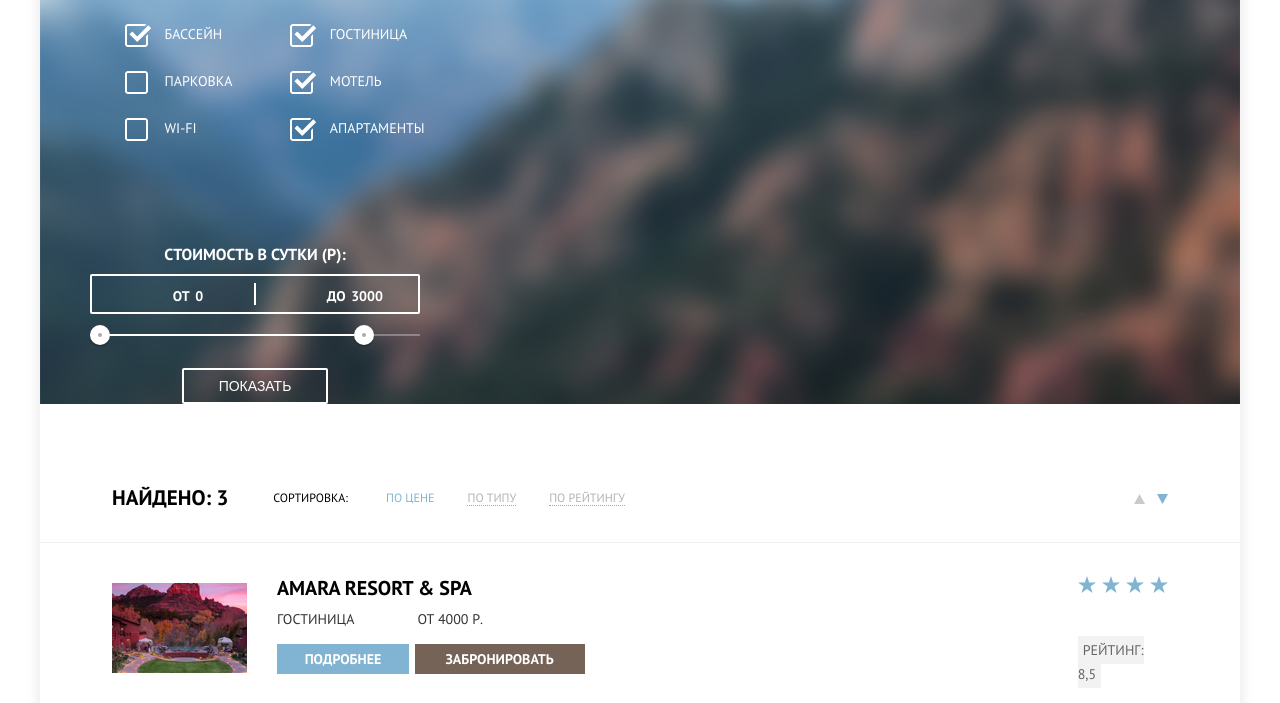
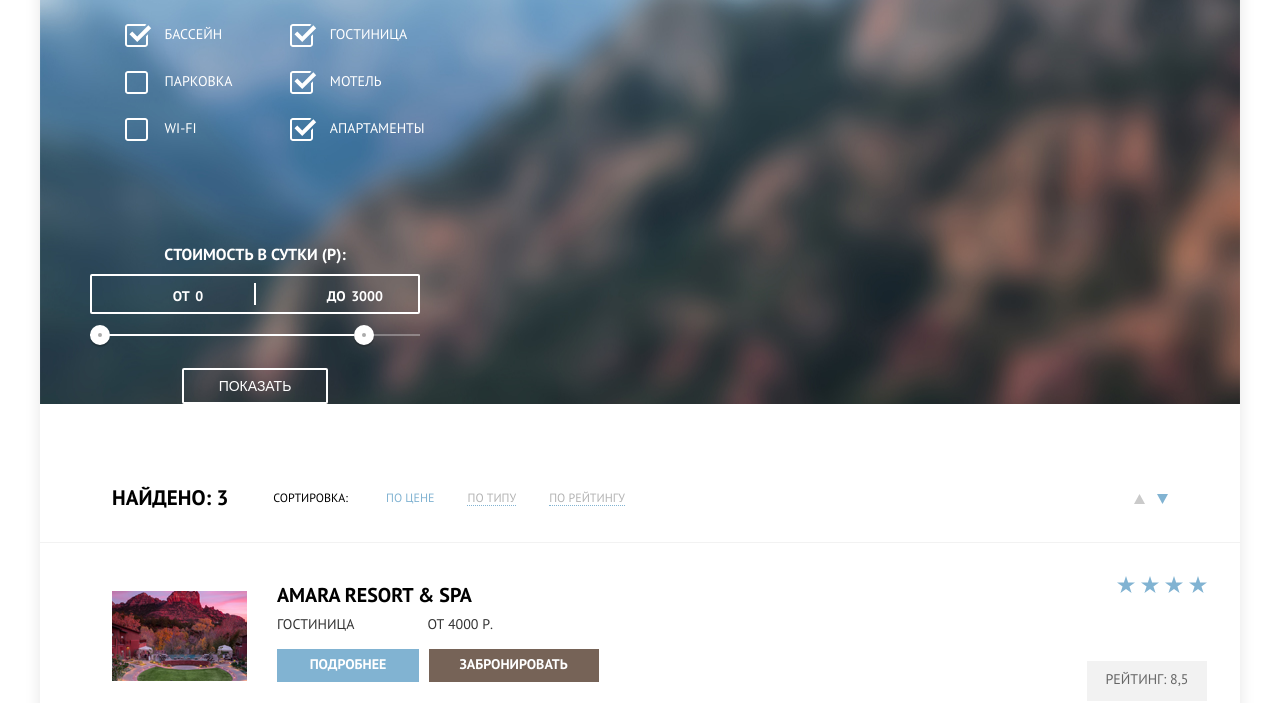
Before and after one commit to ProninaNika/626789-sedona, a plain HTML site: page catalog.html in a window 1280 px wide. Shown: the part 108-811 px from the top of the page. Drawn offline with Linux system fonts and the light colour scheme.

Commit message:
Выровнила каталог отелей

```diff
--- a/css/style.css
+++ b/css/style.css
@@ -1528,12 +1528,35 @@ li.filter-option {
 
 .hotel-tipe,
 .price {
+	display: inline-block;
+	width: 110px;
+	vertical-align: middle;
+
+
 	font-size: 14px;
 	line-height: 21px;
 	color: #333333;
 }
 
+.price {
+	display: inline-block;
+	margin-left: 10px;
+	width: 142px;
+	vertical-align: middle;
+
+}
+
+.buttons-item {
+	width: 350px;
+}
+
 .button-info {
+	display: inline-block;
+	height: 27px;
+	line-height: 27px;
+	min-width: 110px;
+
+
 	font: inherit;
 	text-align: center;
 	vertical-align: middle;
@@ -1543,6 +1566,14 @@ li.filter-option {
 }
 
 .button-book {
+	display: inline-block;
+	height: 27px;
+	line-height: 27px;
+	min-width: 110px;
+
+	margin-left: 4px;
+	min-width: 142px;
+
 	font: inherit;
 	text-align: center;
 	vertical-align: middle;
@@ -1570,6 +1601,17 @@ li.filter-option {
 }
 
 .rating-number {
+	position: relative;
+	display: block;
+	margin: 0;
+	margin-top: 63px;
+	width: 110px;
+	height: 27px;
+	line-height: 27px;
+	text-align: center;
+	vertical-align: middle;
+
+
 	color: #666666;
 	background-color: #f2f2f2;
 }
@@ -1657,7 +1699,7 @@ span.rating-number {
 	align-items: center;
 	width: 90px;
 	height: 27px;
-	margin-bottom: 40px;
+	margin-left: 30px;
 }
 
 .star-content-list.thristar {
@@ -1669,7 +1711,7 @@ span.rating-number {
 	align-items: center;
 	width: 65px;
 	height: 27px;
-	margin-bottom: 40px;
+	margin-left: 50px;
 }
 
 .star-content-list.twostar {
@@ -1681,7 +1723,7 @@ span.rating-number {
 	height: 27px;
 	margin: 0;
 	padding: 0;
-	margin-bottom: 40px;
+	margin-left: 70px;
 }
 
 li.star-content-item {
```
